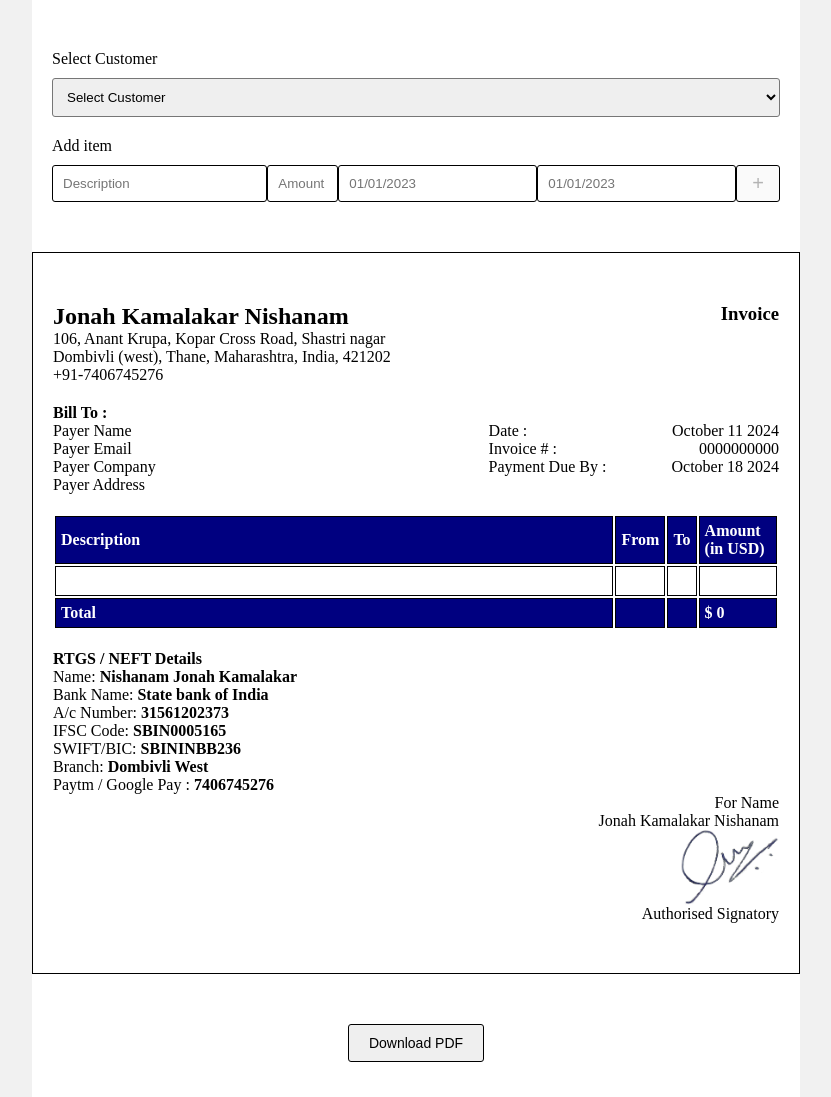
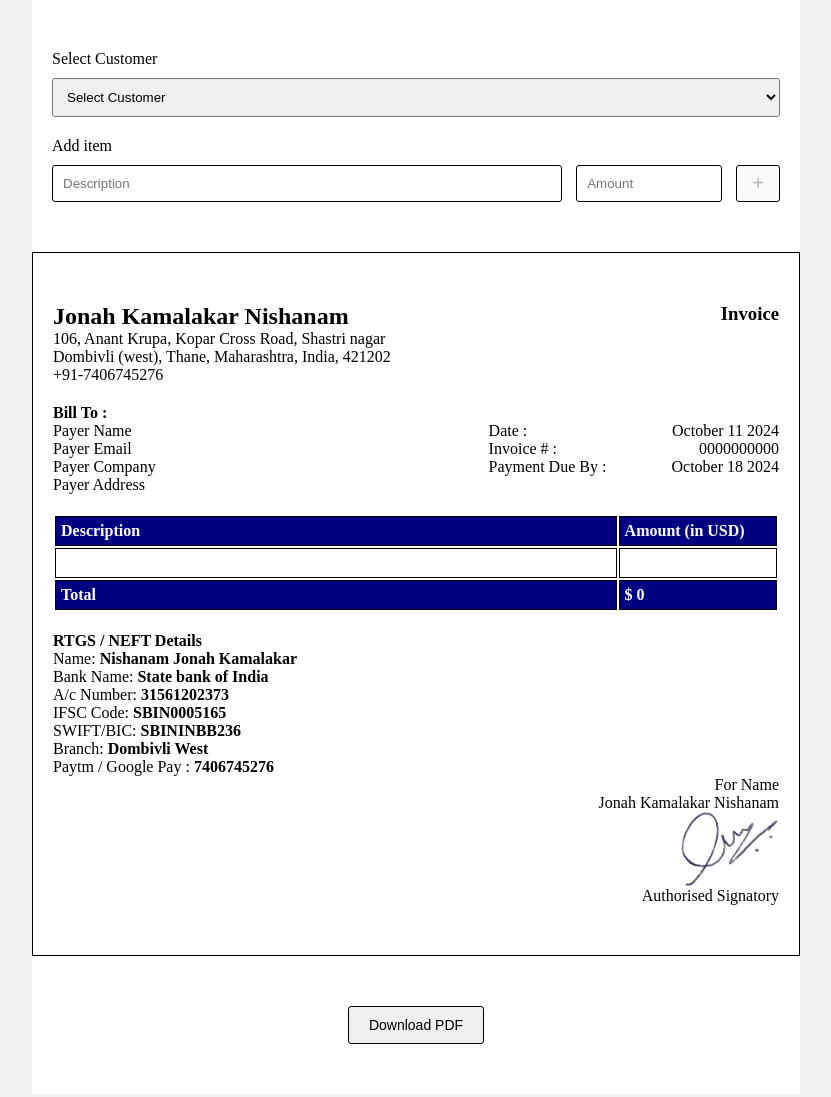
Before and after one commit to jonah-kamalakar/Invoice, a website: page index.html in a window 1280 px wide. Shown: the top 1097 px of the page, without its empty margins (224-1055 px from the left). Drawn offline with Linux system fonts and the light colour scheme.

Commit message:
Add files via upload

```diff
--- a/index.html
+++ b/index.html
@@ -150,10 +150,10 @@
                         <input type="text" name="invoice-particular" id="invoice-particular" placeholder="Description">
                         <input type="text" name="invoice-rate" id="invoice-rate" placeholder="Amount"
                             onkeyup="enableButton()">
-                        <input type="text" name="invoice-from-date" id="invoice-from-date" placeholder="01/01/2023"
+                        <!-- <input type="text" name="invoice-from-date" id="invoice-from-date" placeholder="01/01/2023"
                             onkeyup="enableButton()">
                         <input type="text" name="invoice-to-date" id="invoice-to-date" placeholder="01/01/2023"
-                            onkeyup="enableButton()">
+                            onkeyup="enableButton()"> -->
                         <button disabled id="addItem" onclick="additem()">+</button>
                     </div>
                 </div>
@@ -201,20 +201,20 @@
                 <table class="invoiceTable">
                     <tr>
                         <th>Description</th>
-                        <th>From</th>
-                        <th>To</th>
+                        <!-- <th>From</th>
+                        <th>To</th> -->
                         <th>Amount (in USD)</th>
                     </tr>
                     <tr class="tableMainEmpty">
                         <td class="tableMainCell"></td>
-                        <td class="tableMainCell"></td>
-                        <td class="tableMainCell"></td>
+                        <!-- <td class="tableMainCell"></td>
+                        <td class="tableMainCell"></td> -->
                         <td class="tableMainCell"></td>
                     </tr>
                     <tr class="tableFooter">
                         <td class="tableFooterCell">Total</td>
-                        <td class="tableFooterCell"></td>
-                        <td class="tableFooterCell"></td>
+                        <!-- <td class="tableFooterCell"></td>
+                        <td class="tableFooterCell"></td> -->
                         <td class="tableFooterCell">$ 0</td>
                     </tr>
                 </table>
```
